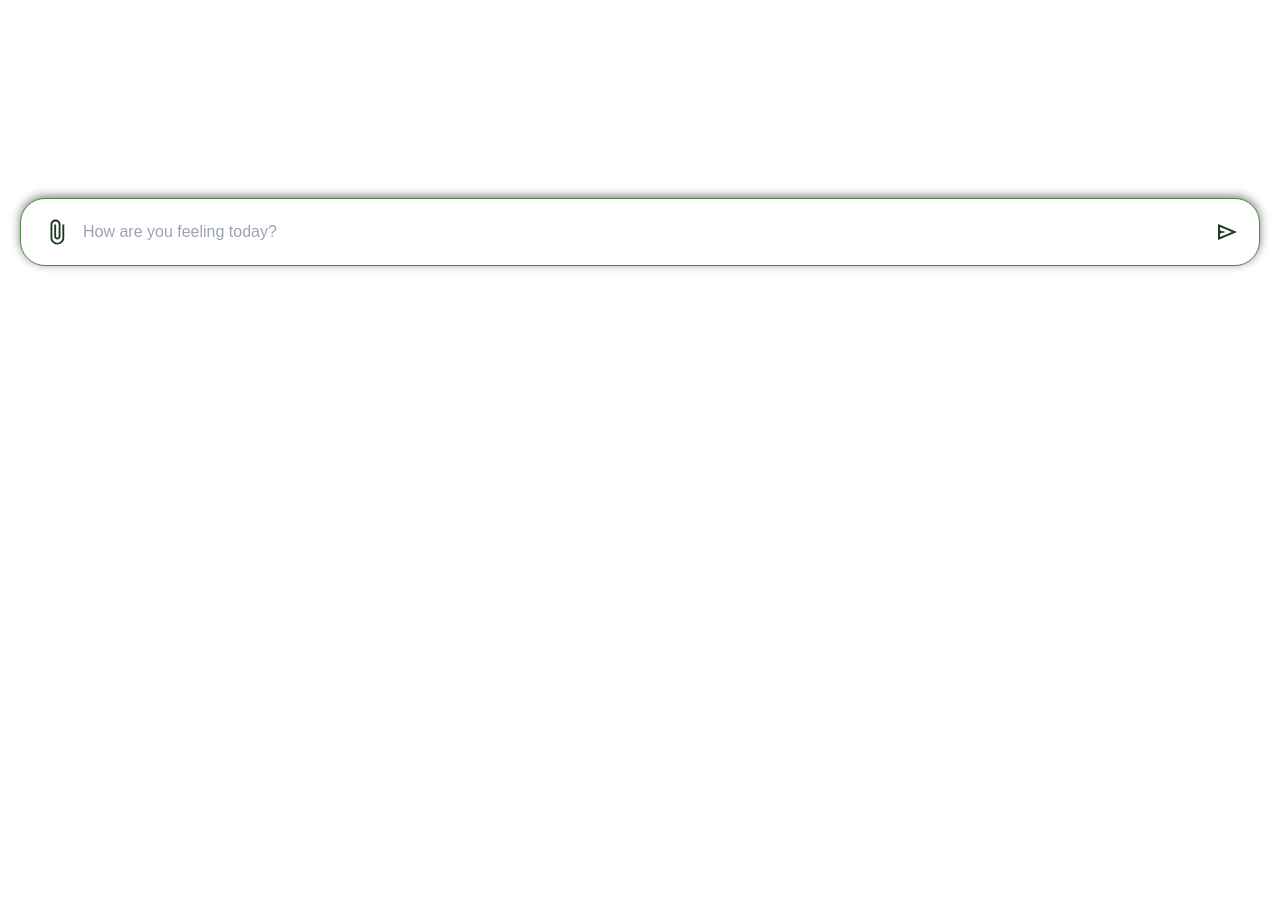
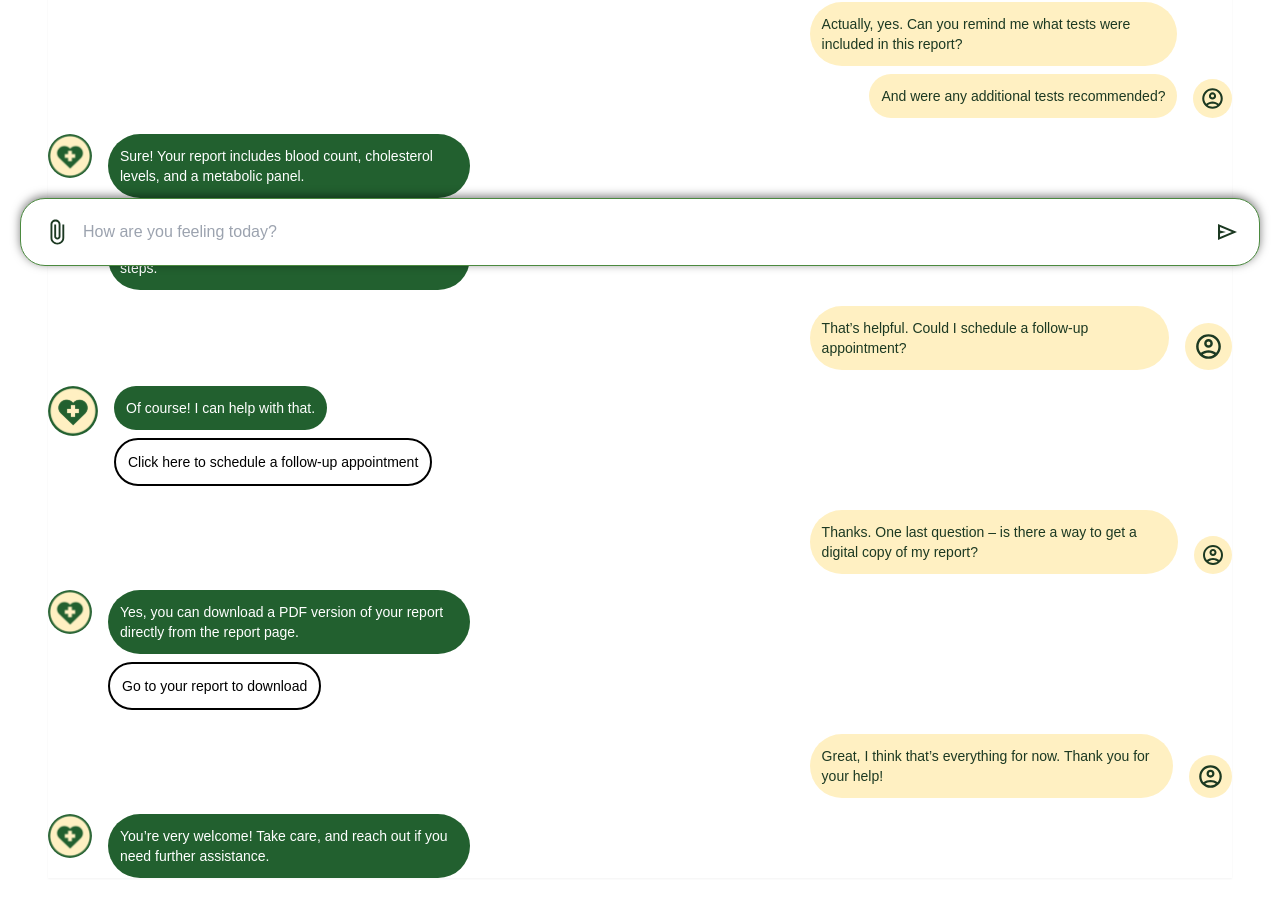
Before and after one commit to Hacktx2024/fixme_frontend, a Next.js app: page /ask in a window 1280 px wide. Shown: the part 514-1430 px from the top of the page. Before the commit the page ends 800 px from the top, so only its background shows below. Built offline with nearby package versions, Linux system fonts and the light colour scheme.

Commit message:
navbar positioning fixes

```diff
--- a/app/_components/BotResponse.js
+++ b/app/_components/BotResponse.js
@@ -2,8 +2,8 @@ import Image from 'next/image'
 import Link from 'next/link'
 import React from 'react'
 
-const BotResponse = ({message}) => {
-  console.log(message)
+const BotResponse = ({message, action=false, actionMessage, actionLink=""}) => {
+  console.log(actionMessage)
   return (
     <div className='w-80vw md:w-[33vw] flex gap-4 items-start overflow-y-scroll'>
         <Image src='/botlogo.svg' width={50} height={50} alt="bot"/>
@@ -16,13 +16,13 @@ const BotResponse = ({message}) => {
 
 
         </div>
-        {/* {action && (
-            <div className="bg-white w-fit text-sm rounded-[32px] p-3 text-left">
-              <Link href={actionLink} target="_blank" rel="noopener noreferrer" className="text-black">
+        {action && (
+            <div className=" cursor-pointer border-black border-2 my-2 !bg-white w-fit text-black text-sm rounded-[32px] p-3 text-left">
+              <Link href={actionLink} target="_blank" className="text-black">
                 {actionMessage}
               </Link>
             </div>
-          )} */}
+          )}
           </section>)}
 
 
--- a/app/_components/ChatThread.js
+++ b/app/_components/ChatThread.js
@@ -16,8 +16,8 @@ getData()
   return (
     <section className='h-auto mb-[100px] shadow-sm flex flex-col gap-4 justify-end overflow-y-scroll'>
         {
-            convoHistory?.map(({speaker,message}, i)=> {
-                if (speaker=="Chatbot") return <div key={i}> <BotResponse message={message} /></div>
+            convoHistory?.map(({speaker,message, action, actionMessage="", actionLink=""}, i)=> {
+                if (speaker=="Chatbot") return <div key={i}> <BotResponse message={message} action={action} actionMessage={actionMessage} actionLink={actionLink}/></div>
                 else return <div key={i}> <HumanResponse message={message}/></div>
             }
         )
--- a/app/_components/DummyData.js
+++ b/app/_components/DummyData.js
@@ -21,7 +21,63 @@ const conversation = [
     message: ["Thank you!"],
     action: false
   },
-]
+  {
+    speaker: "Chatbot",
+    message: ["Is there anything else I can help you with?"],
+    action: false
+  },
+  {
+    speaker: "Human",
+    message: [
+      "Actually, yes. Can you remind me what tests were included in this report?",
+      "And were any additional tests recommended?"
+    ],
+    action: false
+  },
+  {
+    speaker: "Chatbot",
+    message: [
+      "Sure! Your report includes blood count, cholesterol levels, and a metabolic panel.",
+      "There were no additional tests recommended, but it’s always good to consult with your doctor about next steps."
+    ],
+    action: false
+  },
+  {
+    speaker: "Human",
+    message: ["That’s helpful. Could I schedule a follow-up appointment?"],
+    action: false
+  },
+  {
+    speaker: "Chatbot",
+    message: ["Of course! I can help with that."],
+    action: true,
+    actionMessage: "Click here to schedule a follow-up appointment",
+    actionLink: "https://mediswift.com/schedule-appointment"
+  },
+  {
+    speaker: "Human",
+    message: ["Thanks. One last question – is there a way to get a digital copy of my report?"],
+    action: false
+  },
+  {
+    speaker: "Chatbot",
+    message: ["Yes, you can download a PDF version of your report directly from the report page."],
+    action: true,
+    actionMessage: "Go to your report to download",
+    actionLink: "https://mediswift.com/patient-report/12345/download"
+  },
+  {
+    speaker: "Human",
+    message: ["Great, I think that’s everything for now. Thank you for your help!"],
+    action: false
+  },
+  {
+    speaker: "Chatbot",
+    message: ["You’re very welcome! Take care, and reach out if you need further assistance."],
+    action: false
+  }
+];
+
 
 
   export default conversation;
--- a/app/ask/page.js
+++ b/app/ask/page.js
@@ -1,13 +1,16 @@
 import React from 'react'
 import Prompt from '../_components/Prompt'
+
 import ChatThread from '../_components/ChatThread'
+import Navbar from '../_components/Navbar'
 const page = () => {
   return (
     <main>
+        <Navbar/>
 <ChatThread/>
 <Prompt/>
     </main>
   )
 }
 
-export default page
+export default page;
--- a/app/layout.js
+++ b/app/layout.js
@@ -24,7 +24,7 @@ export default function RootLayout({ children }) {
       <body
         className={`${geistSans.variable} ${geistMono.variable} antialiased px-12`}
       >
-        <Navbar/>
+
         {children}
       </body>
     </html>
```
